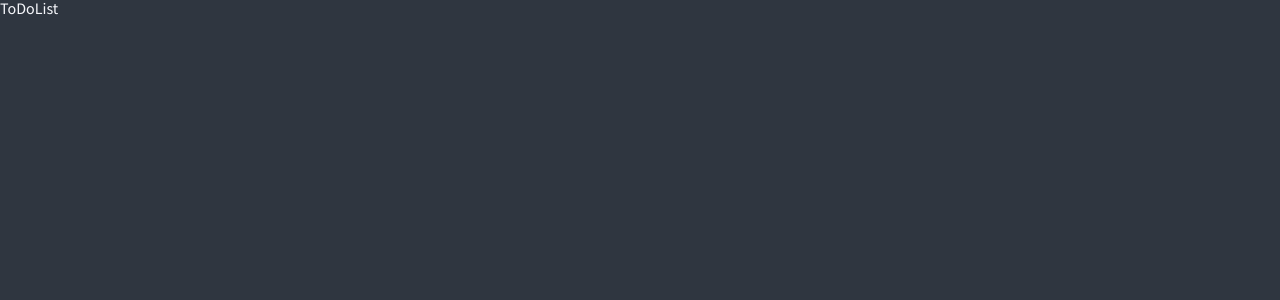
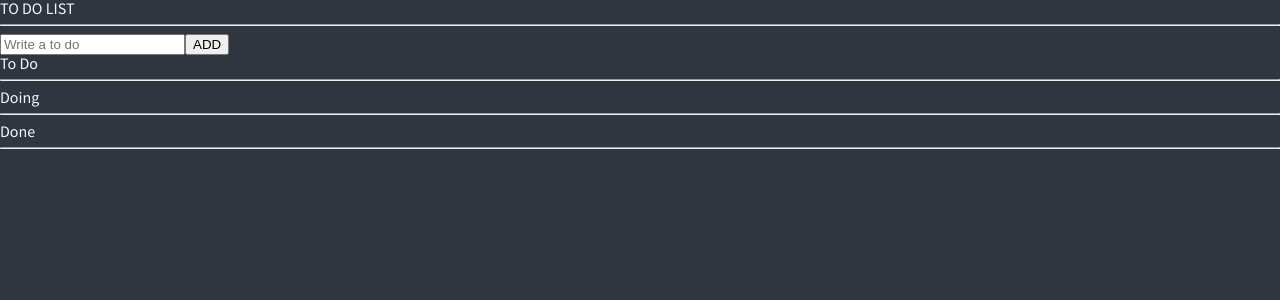
Before and after one commit to yesharry/todo, a React (Vite) app: page / in a window 1280 px wide. Shown: the top 300 px of the page. Built offline with nearby package versions, Linux system fonts and the light colour scheme.

Commit message:
Add: create, list 기능 구현

```diff
--- /dev/null
+++ b/src/atoms.tsx
@@ -0,0 +1,37 @@
+import { atom, selector } from "recoil";
+
+export enum Categories {
+  "TO_DO" = "TO_DO",
+  "DOING" = "DOING",
+  "DONE" = "DONE",
+}
+
+export interface IToDo {
+  text: string;
+  id: number;
+  category: Categories;
+}
+
+export const categoryState = atom<Categories>({
+  key: "category",
+  default: Categories.TO_DO,
+});
+
+export const toDoState = atom<IToDo[]>({
+  key: "toDo",
+  default: [],
+});
+
+export const toDoSelector = selector({
+  key: "toDoSelector",
+  get: ({ get }) => {
+    const toDos = get(toDoState);
+    // const category = get(categoryState);
+
+    return [
+      toDos.filter((toDo) => toDo.category === Categories.TO_DO),
+      toDos.filter((toDo) => toDo.category === Categories.DOING),
+      toDos.filter((toDo) => toDo.category === Categories.DONE),
+    ];
+  },
+});
--- a/src/components/CreateToDo.tsx
+++ b/src/components/CreateToDo.tsx
@@ -1,5 +1,38 @@
+import { useState } from "react";
+import { useRecoilValue, useSetRecoilState } from "recoil";
+import { categoryState, toDoState } from "../atoms";
+
 const CreateToDo = () => {
-  return <div>CreateToDo</div>;
+  const setToDos = useSetRecoilState(toDoState);
+  const category = useRecoilValue(categoryState);
+  const [value, setValue] = useState("");
+
+  const onChange = (event: React.FormEvent<HTMLInputElement>) => {
+    const {
+      currentTarget: { value },
+    } = event;
+    setValue(value);
+  };
+
+  const onSubmit = (event: React.FormEvent<HTMLFormElement>) => {
+    event.preventDefault();
+    if (!value) {
+      alert("Please write a to do");
+      return;
+    }
+    setToDos((oldToDo) => [
+      { text: value, id: Date.now(), category: category },
+      ...oldToDo,
+    ]);
+    setValue("");
+  };
+
+  return (
+    <form onSubmit={onSubmit}>
+      <input onChange={onChange} value={value} placeholder="Write a to do" />
+      <button>ADD</button>
+    </form>
+  );
 };
 
 export default CreateToDo;
--- a/src/components/ToDo.tsx
+++ b/src/components/ToDo.tsx
@@ -1,5 +1,44 @@
-const ToDo = () => {
-  return <div>ToDo</div>;
+import { useSetRecoilState } from "recoil";
+import { Categories, IToDo, toDoState } from "../atoms";
+
+const ToDo = ({ text, category, id }: IToDo) => {
+  const setToDos = useSetRecoilState(toDoState);
+
+  const onClick = (event: React.MouseEvent<HTMLButtonElement>) => {
+    const {
+      currentTarget: { name },
+    } = event;
+    setToDos((oldToDos) => {
+      const targetIndex = oldToDos.findIndex((toDo) => toDo.id === id);
+      const newToDo = { text, id, category: name as any };
+      return [
+        ...oldToDos.slice(0, targetIndex),
+        newToDo,
+        ...oldToDos.slice(targetIndex + 1),
+      ];
+    });
+  };
+
+  return (
+    <li>
+      <span>{text}</span>
+      {category !== Categories.TO_DO && (
+        <button name={Categories.TO_DO} onClick={onClick}>
+          TO DO
+        </button>
+      )}
+      {category !== Categories.DOING && (
+        <button name={Categories.DOING} onClick={onClick}>
+          DOING
+        </button>
+      )}
+      {category !== Categories.DONE && (
+        <button name={Categories.DONE} onClick={onClick}>
+          DONE
+        </button>
+      )}
+    </li>
+  );
 };
 
 export default ToDo;
--- a/src/components/ToDoList.tsx
+++ b/src/components/ToDoList.tsx
@@ -1,5 +1,45 @@
+import { useRecoilValue } from "recoil";
+import CreateToDo from "./CreateToDo";
+import { Categories, categoryState, toDoSelector } from "../atoms";
+import ToDo from "./ToDo";
+
 const ToDoList = () => {
-  return <div>ToDoList</div>;
+  const category = useRecoilValue(categoryState);
+  const [toDo, doing, done] = useRecoilValue(toDoSelector);
+
+  return (
+    <div>
+      <h1>TO DO LIST</h1>
+      <hr />
+      <CreateToDo />
+
+      <h2>To Do</h2>
+      {category === Categories.TO_DO && (
+        <ul>
+          {toDo.map((toDo) => (
+            <ToDo key={toDo.id} {...toDo} />
+          ))}
+        </ul>
+      )}
+      <hr />
+
+      <h2>Doing</h2>
+      <ul>
+        {doing.map((toDo) => (
+          <ToDo key={toDo.id} {...toDo} />
+        ))}
+      </ul>
+      <hr />
+
+      <h2>Done</h2>
+      <ul>
+        {done.map((toDo) => (
+          <ToDo key={toDo.id} {...toDo} />
+        ))}
+      </ul>
+      <hr />
+    </div>
+  );
 };
 
 export default ToDoList;
```
